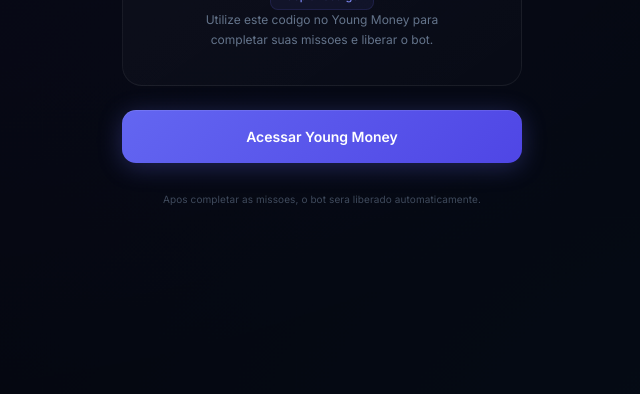
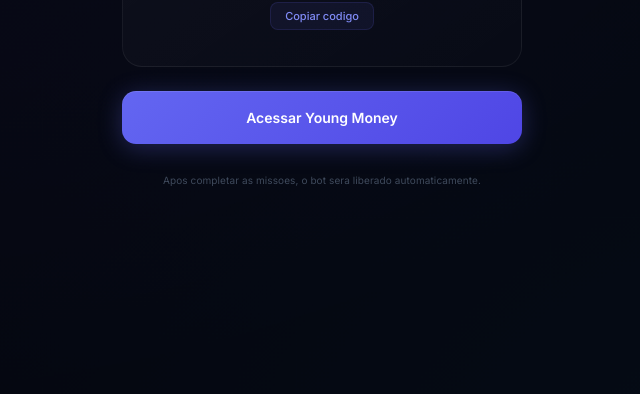
Before and after one commit to Carlos20473736/script, a website: page public/index.html in a window 1280 px wide. Shown: the part 406-800 px from the top of the page, without its empty margins (318-958 px from the left). Drawn offline with Linux system fonts and the light colour scheme; no server answers.

Commit message:
Remover texto descritivo do YMID

```diff
--- a/public/index.html
+++ b/public/index.html
@@ -196,7 +196,6 @@
       <div class="ymid-tag">Seu YMID</div>
       <div class="ymid-number" id="ymidValue">---</div>
       <button class="ymid-copy" id="ymidCopy" onclick="copyYmid()">Copiar codigo</button>
-      <p class="ymid-desc">Utilize este codigo no Young Money para completar suas missoes e liberar o bot.</p>
     </div>
 
     <button class="ymid-btn" id="ymidBtn" onclick="goToYoungMoney()">
```
